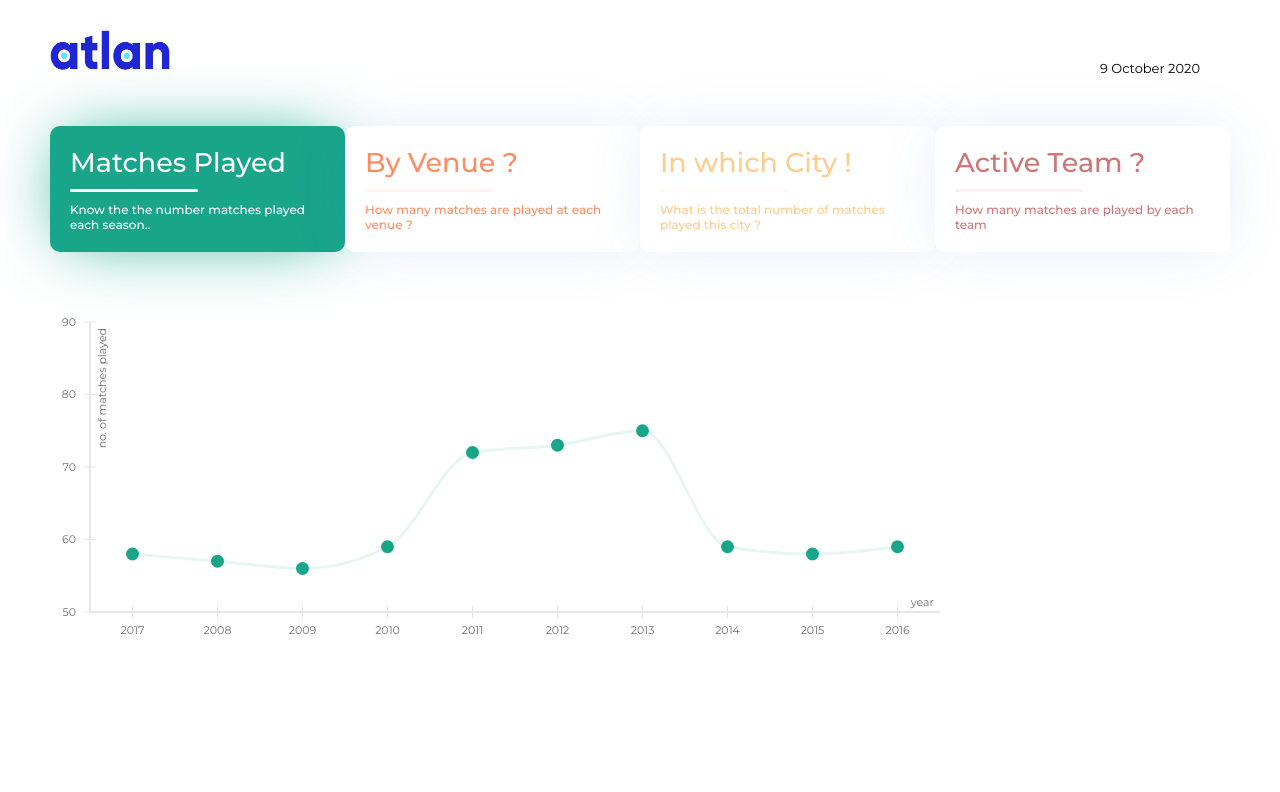
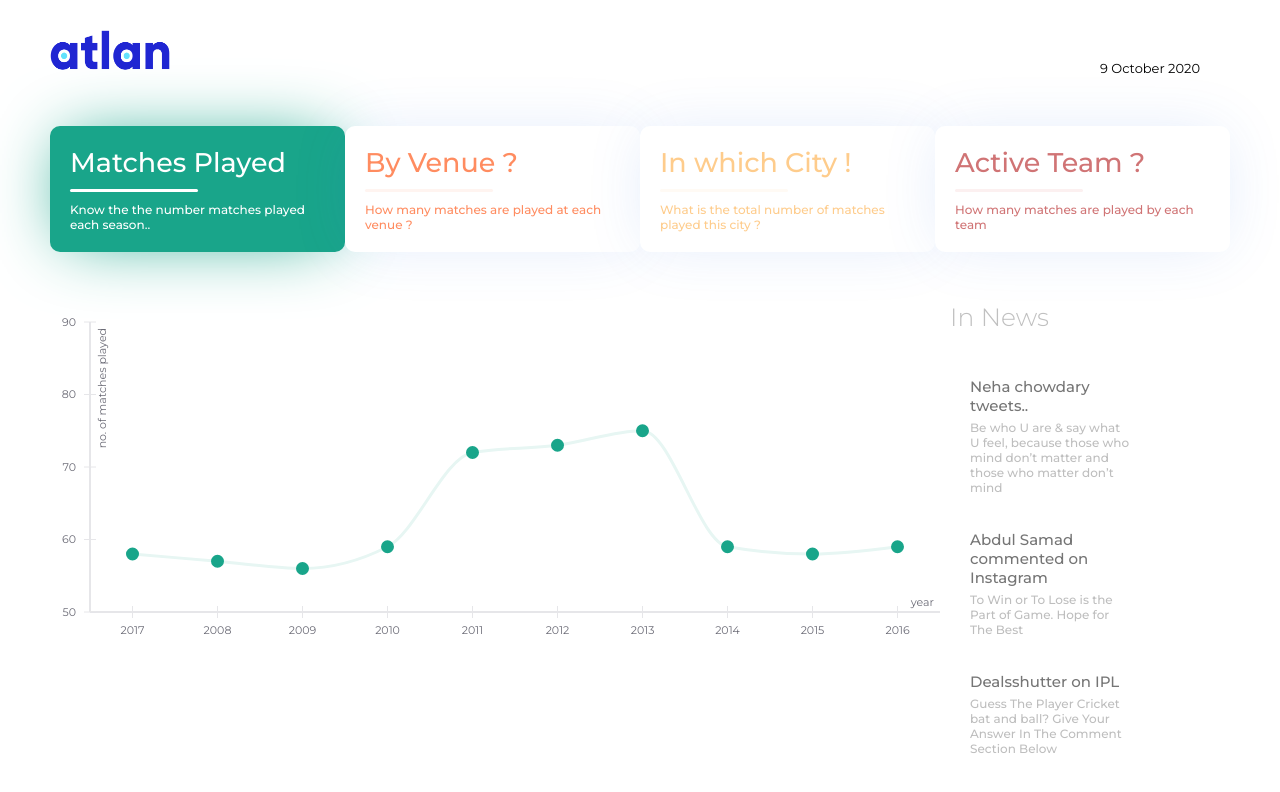
Before and after one commit to RishabhVerma098/AtlanTaskRishabhVerma, a React (Create React App) app: page / in a window 1280 px wide. Shown: the top 792 px of the page. Built offline with nearby package versions, Linux system fonts and the light colour scheme.

Commit message:
added news

```diff
--- a/src/components/bottomcontainer/bottomcontainer.js
+++ b/src/components/bottomcontainer/bottomcontainer.js
@@ -3,10 +3,49 @@ import Graph from "./graph/graph";
 import "./bottomcontainer.scss";
 
 function BottomContainer() {
+  const data = [
+    {
+      id: 0,
+
+      title: "Neha chowdary tweets..",
+      description:
+        "Be who U are & say what U feel, because those who mind don’t matter and those who matter don’t mind",
+    },
+    {
+      id: 1,
+
+      title: "Abdul Samad commented on Instagram",
+      description: "To Win or To Lose is the Part of Game. Hope for The Best",
+    },
+    {
+      id: 2,
+
+      title: "Dealsshutter on IPL",
+      description:
+        "Guess The Player Cricket bat and ball? Give Your Answer In The Comment Section Below",
+    },
+  ];
+
   return (
     <div className="bottom-container">
       <Graph />
-      <div className="news"></div>
+      <div className="news">
+        <h5>In News</h5>
+        <div className="news-container">
+          {data.map((i) => {
+            return (
+              <React.Fragment>
+                <div className="news-block">
+                  <div className="right">
+                    <h6>{i.title}</h6>
+                    <p>{i.description}</p>
+                  </div>
+                </div>
+              </React.Fragment>
+            );
+          })}
+        </div>
+      </div>
     </div>
   );
 }
--- a/src/components/bottomcontainer/bottomcontainer.scss
+++ b/src/components/bottomcontainer/bottomcontainer.scss
@@ -4,6 +4,46 @@
   margin-top: 1rem;
   display: flex;
   .news {
+    margin-top: 4rem;
     flex: 1;
+    h5 {
+      font-size: 2.5rem;
+      color: rgb(192, 192, 192);
+      font-weight: 300;
+    }
+    .news-container {
+      margin-top: 1rem;
+      display: flex;
+      flex-direction: column;
+      height: 300px;
+      hr {
+        align-self: center;
+        margin-top: 2rem;
+        width: 30%;
+        border: 1px solid rgb(255, 255, 255);
+        background-color: rgb(233, 233, 233);
+        margin-bottom: -1rem;
+      }
+      .news-block {
+        margin-top: 2.5rem;
+        display: flex;
+        padding-left: 2rem;
+        padding-right: 10rem;
+
+        .right {
+          margin-top: 1rem;
+          h6 {
+            font-size: 1.5rem;
+            color: rgb(117, 117, 117);
+          }
+          p {
+            font-size: 1.2rem;
+            margin-top: 0.5rem;
+            color: rgb(190, 190, 190);
+            font-weight: 500;
+          }
+        }
+      }
+    }
   }
 }
```
